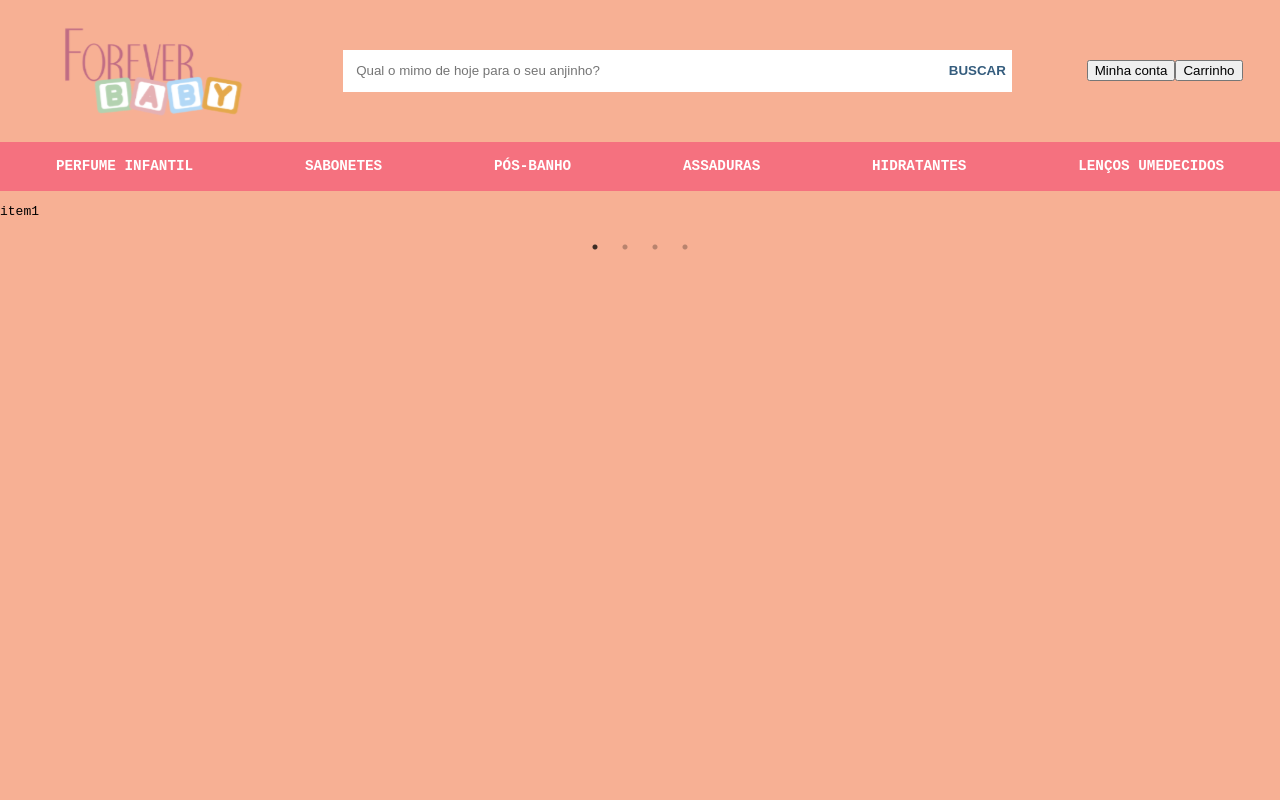
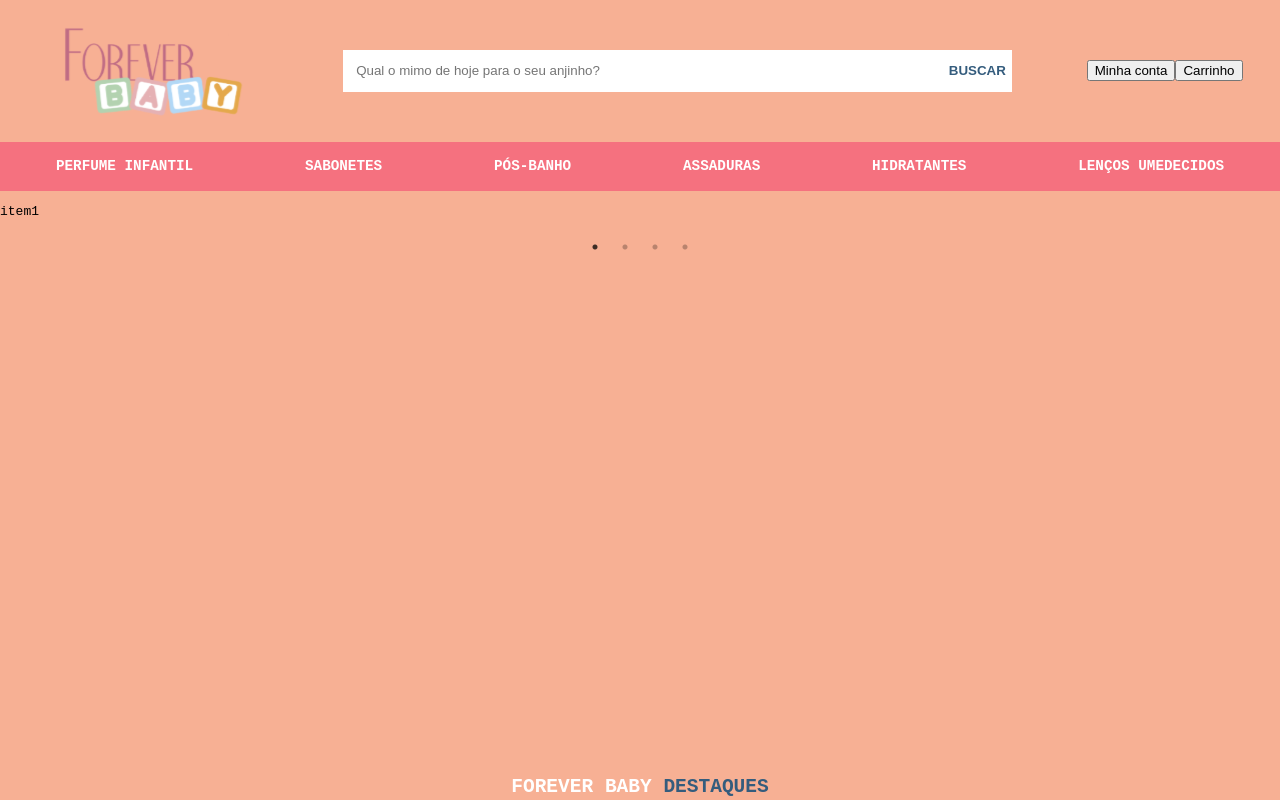
Before and after one commit to matheustkaczyk/desafio-tecnico-foreverliss, a React (Create React App) app: page / in a window 1280 px wide. Shown: the top 800 px of the page. Built offline with nearby package versions, Linux system fonts and the light colour scheme.

Commit message:
Carousel estruturado, falta as imagens

```diff
--- a/src/App.scss
+++ b/src/App.scss
@@ -53,7 +53,7 @@ navbar {
 
 .carousel {
   width: 100vw;
-  height: 75vh;
+  height: 70vh;
 }
 
 .products-session {
--- a/src/components/Carousel/index.js
+++ b/src/components/Carousel/index.js
@@ -13,6 +13,8 @@ const Carousel = () => {
     slidesToScroll: 1
   };
 
+  // todo: imagens caroussel, mobile breakpoints, menu hamburguer, linkds onde deve ser links
+
   return (
     <div className="carousel">
       <Slider {...settings}>
--- a/src/index.scss
+++ b/src/index.scss
@@ -3,6 +3,7 @@ $mainColor: #F7B094;
 body {
   margin: 0;
   padding: 0;
+  max-width: 100vw;
   font-family: monospace;
   background-color: $mainColor;
 }
```
